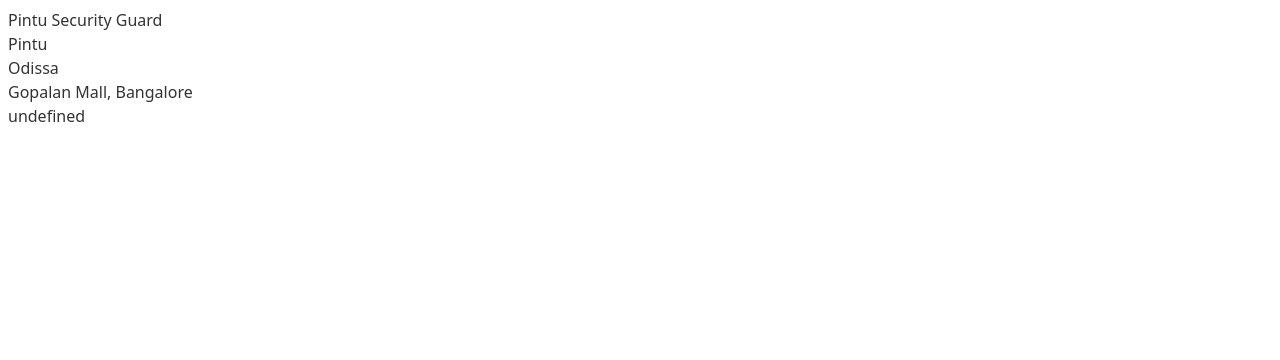
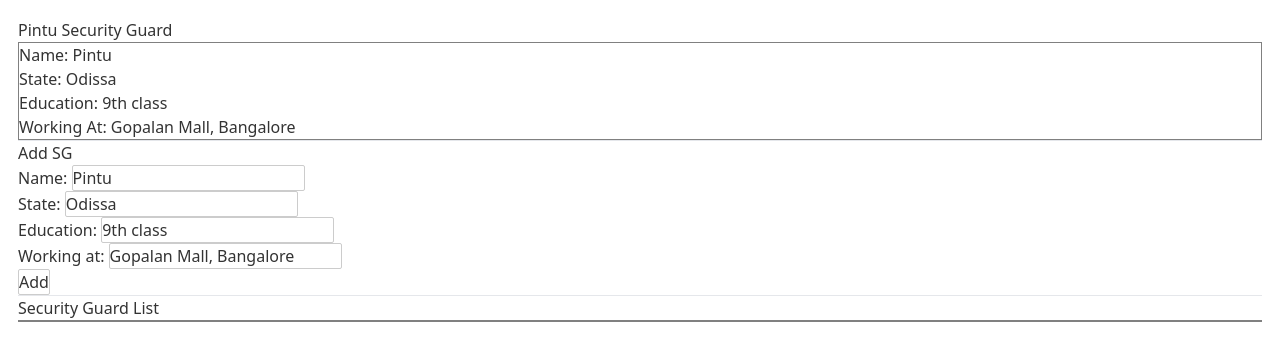
Before and after one commit to ikbhal/security_guard, a Svelte app: page / in a window 1280 px wide. Shown: the top 360 px of the page. Built offline with nearby package versions, Linux system fonts and the light colour scheme.

Commit message:
adding sgList writabe

```diff
--- a/public/index.css
+++ b/public/index.css
@@ -202,7 +202,10 @@ select { /* 1 */
 Correct the inability to style clickable types in iOS and Safari.
 */
 
-button {
+button,
+[type='button'],
+[type='reset'],
+[type='submit'] {
   -webkit-appearance: button;
 }
 
@@ -601,6 +604,10 @@ video {
   }
 }
 
+.border {
+  border-width: 1px;
+}
+
 *, ::before, ::after {
   --tw-shadow: 0 0 #0000;
 }
--- a/src/App.svelte
+++ b/src/App.svelte
@@ -1,19 +1,8 @@
 <script>
+import { writable } from 'svelte/store';
+
 class SecurityGuard {
-	// constructor(name){
-	// 	this.name = name;
-	// }
-	// constructor(workingAt){
-	// 	this.workingAt = workingAt;
-	// }
-	// constructor(state){
-	// 	this.state = state;
-	// }
-	// constructor(name, state){
-	// 	this.name = name;
-	// 	this.state = state;
-	// }
-	constructor(name, state, mobile, education, workingAt){
+	constructor(name, state, education, workingAt, mobile){
 		this.name= name;
 		this.state = state;
 		this.mobile = mobile;
@@ -23,7 +12,22 @@ class SecurityGuard {
 }
 
 var sg = new SecurityGuard("Pintu", "Odissa", "9th class", "Gopalan Mall, Bangalore");
+let sgList = writable([]);
 
+function handleSubmit() {
+	console.log("handle submit");
+	var sgCopy = {...sg};
+	var sgListCopy = [...$sgList];
+	sgListCopy.push(sgCopy);
+	$sgList = sgListCopy;
+
+	// reset sg
+	sg.name = '';
+	sg.state = '';
+	sg.education ='';
+	sg.workingAt = '';
+	console.log("sgList, ", sgList);
+}
 </script>
 
 <main>
@@ -34,14 +38,53 @@ var sg = new SecurityGuard("Pintu", "Odissa", "9th class", "Gopalan Mall, Bangal
 
 	<h1>Pintu Security Guard</h1>
 
-	<div class="security_guard">
-		<div class="name">{sg.name}</div>
-		<div class="state">{sg.state}</div>
-		<div class="education">{sg.education}</div>
-		<div class="working_at">{sg.workingAt}</div>
+	<div class="security_guard_preview">
+		<div class="name">Name: {sg.name}</div>
+		<div class="state">State: {sg.state}</div>
+		<div class="education">Education: {sg.education}</div>
+		<div class="working_at">Working At: {sg.workingAt}</div>
 	</div>
+
+
+	<hr/>
+
+	<h3>Add SG</h3>
+	<form on:submit|preventDefault={handleSubmit}>
+		Name: <input type="text" bind:value={sg.name}/><br/>
+		State: <input type="text" bind:value={sg.state}/><br/>
+		Education: <input type="text" bind:value={sg.education}/><br/>
+		Working at: <input type="text" bind:value={sg.workingAt}/><br/>
+		<button type="submit">Add</button>
+	</form>
+
+	<hr/>
+	<h3>Security Guard List</h3>
+	<div class="security_guard_list">
+		{#each $sgList as sgm}
+		<div class="security_guard">
+			<div class="name">{sgm.name}</div>
+			<div class="state">{sgm.state}</div>
+			<div class="education">{sgm.education}</div>
+			<div class="working_at">{sgm.workingAt}</div>
+		</div>
+		{/each}
+	</div>
+
 
 </main>
 
 <style>
+main {
+	padding: 10px;
+}
+.security_guard_preview {
+	border: 1px solid grey;
+}
+.security_guard_list{
+	border: 1px solid grey;
+}
+.security_guard {
+	border: 1px solid grey;
+	border-radius: 6px;
+}
 </style>
```
